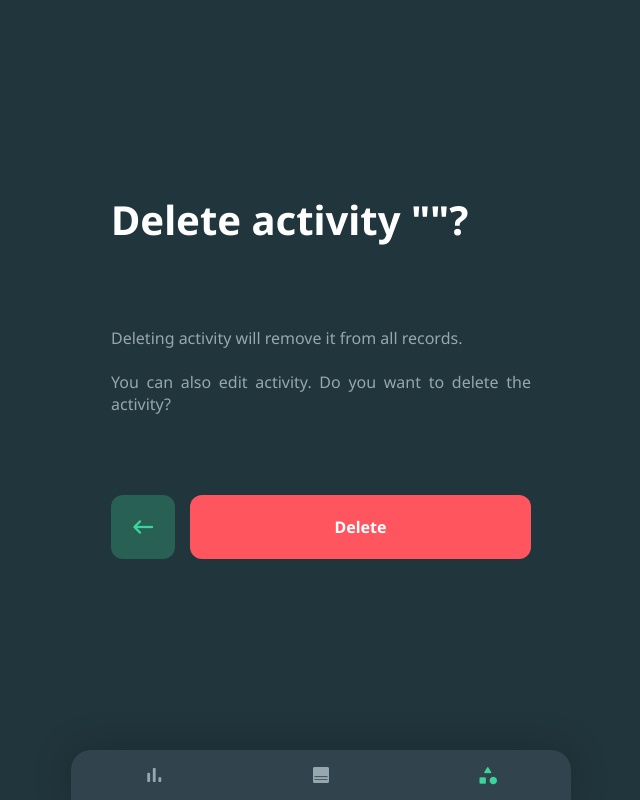
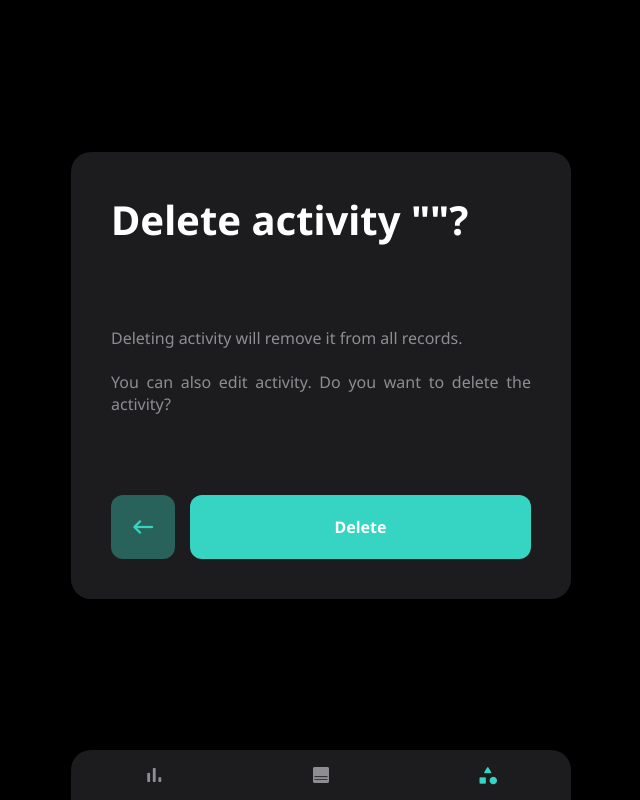
Before and after one commit to EugeneNail/actum, a React (Vite) app in the folder frontend/: page /collections/1/activities/1/delete in a window 1280 px wide. Shown: the whole page, without its empty margins (319-959 px from the left). Built offline with nearby package versions, Linux system fonts and the light colour scheme; no server answers.

Commit message:
#118 feat: change the color palette

```diff
--- a/frontend/src/_variables.sass
+++ b/frontend/src/_variables.sass
@@ -1,15 +1,33 @@
-$background-strong: #21353C
-$background: #31434D
-$background-weak: #2A3D44
-$font-medium: #96A7AF
+$background-strong: #000000
+$background: #1C1C1E
+$font-medium: #8E8D92
 $font-strong: #FFFFFF
+$delimiter: #8E8D92
+
+$accent-strong: #35D4C3
+$accent: #319b90
+$accent-weak: #29615b
+
 $green-strong: #3CD599
 $green: #319C76
 $green-weak: #286054
+
 $yellow-strong: #FFC540
 $yellow: #B0903E
-$yellow-weak: #605B38
+$yellow-weak: #8d7d00
+
 $red-strong: #FF555F
 $red: #B0474F
 $red-weak: #613B41
-$delimiter: #3A4D56
+
+$purple-strong: #913dd6
+$purple: #6b319b
+$purple-weak: #482961
+
+$blue-strong: #3d45d6
+$blue: #31369b
+$blue-weak: #292b61
+
+$orange-strong: #ff4f14
+$orange: #9b4b31
+$orange-weak: #613729
--- a/frontend/src/component/button/button.sass
+++ b/frontend/src/component/button/button.sass
@@ -19,66 +19,22 @@
     border-radius: 1000px
 
   &.primary
-    &.green
-      background: $green-strong
-      color: $font-strong
-      font-weight: bold
+    background: $accent-strong
+    color: $font-strong
+    font-weight: bold
 
-      &:hover
-        background: darken($green-strong, 5%)
+    &:hover
+      background: darken($accent-strong, 5%)
 
-      &:active
-        background: darken($green-strong, 3%)
-
-    &.yellow
-      background: $yellow-strong
-      color: $font-strong
-      font-weight: bold
-
-      &:hover
-        background: darken($yellow-strong, 5%)
-
-      &:active
-        background: darken($yellow-strong, 3%)
-
-    &.red
-      background: $red-strong
-      color: $font-strong
-      font-weight: bold
-
-      &:hover
-        background: darken($red-strong, 5%)
-
-      &:active
-        background: darken($red-strong, 3%)
+    &:active
+      background: darken($accent-strong, 3%)
 
   &.secondary
-    &.green
-      background: $green-weak
-      color: $green-strong
+    background: $accent-weak
+    color: $accent-strong
 
-      &:hover
-        background: darken($green-weak, 3%)
+    &:hover
+      background: darken($accent-weak, 3%)
 
-      &:active
-        background: darken($green-weak, 4%)
-
-    &.yellow
-      background: $yellow-weak
-      color: $yellow-strong
-
-      &:hover
-        background: darken($yellow-weak, 3%)
-
-      &:active
-        background: darken($yellow-weak, 4%)
-
-    &.red
-      background: $red-weak
-      color: $red-strong
-
-      &:hover
-        background: darken($red-weak, 3%)
-
-      &:active
-        background: darken($red-weak, 4%)
+    &:active
+      background: darken($accent-weak, 4%)
--- a/frontend/src/component/field/field.sass
+++ b/frontend/src/component/field/field.sass
@@ -13,8 +13,8 @@ input:-webkit-autofill
 
   &__icon-container
     transition: 0.3s
-    background: $green-weak
-    color: $green-strong
+    background: $accent-weak
+    color: $accent-strong
     height: 80%
     border-radius: 8px
     padding: 0 6px
@@ -48,7 +48,7 @@ input:-webkit-autofill
       color: $font-medium
 
     &:focus
-      border-bottom: 3px $green-strong solid
+      border-bottom: 3px $accent-strong solid
 
     &:focus::placeholder
       color: transparent
--- a/frontend/src/component/form/form.sass
+++ b/frontend/src/component/form/form.sass
@@ -1,9 +1,12 @@
 @import ../../variables
 
 .form
-  width: min(100%, 500px)
+  width: min(calc(100% - 40px), 500px)
   padding: 40px
   place-self: center
+  background: $background
+  margin: 20px
+  border-radius: 20px
 
   &__title
     font-size: 40px
--- a/frontend/src/component/header/header.sass
+++ b/frontend/src/component/header/header.sass
@@ -10,10 +10,15 @@
   max-width: 500px
   background: $background
   box-shadow: 0 0 40px rgba(0, 0, 0, 0.2)
-  border-radius: 20px 20px 0 0
   display: flex
   justify-content: space-around
   align-items: center
+  transition: border-radius 0.5s
+
+  @media screen and (min-width: 500px)
+    border-radius: 20px 20px 0 0
+
+
 
 .header-link
   display: block
@@ -24,7 +29,7 @@
   &:not(.active):hover
     margin: 0
     padding: 5px
-    background: $green-weak
+    background: $accent-weak
 
   &.active
-    color: $green-strong
+    color: $accent-strong
--- a/frontend/src/component/icon-select/icon-select.sass
+++ b/frontend/src/component/icon-select/icon-select.sass
@@ -58,7 +58,8 @@
         background: $background
 
     &.selected
-      border: 3px solid $green-strong
+      background: $accent-strong
+      border: 3px solid $accent-strong
 
   &__icon
     width: 100%
--- a/frontend/src/page/activities/save-activity-page/save-activity-page.tsx
+++ b/frontend/src/page/activities/save-activity-page/save-activity-page.tsx
@@ -118,6 +118,7 @@ export default function SaveActivityPage() {
         }
 
         if (status == 422) {
+            window.scrollTo({top: 0, left: 0, behavior: "smooth"})
             setErrors(data)
             return
         }
```
